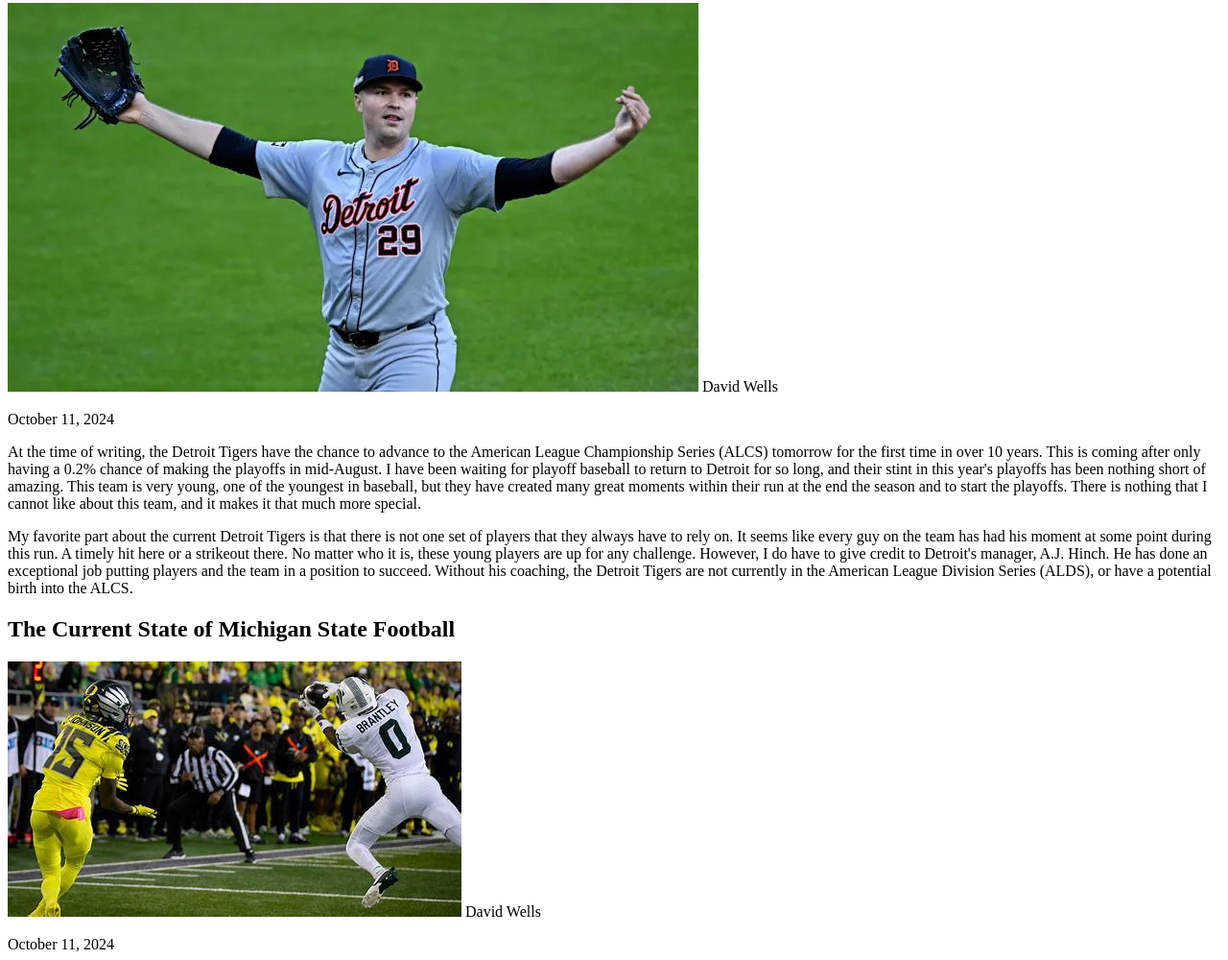
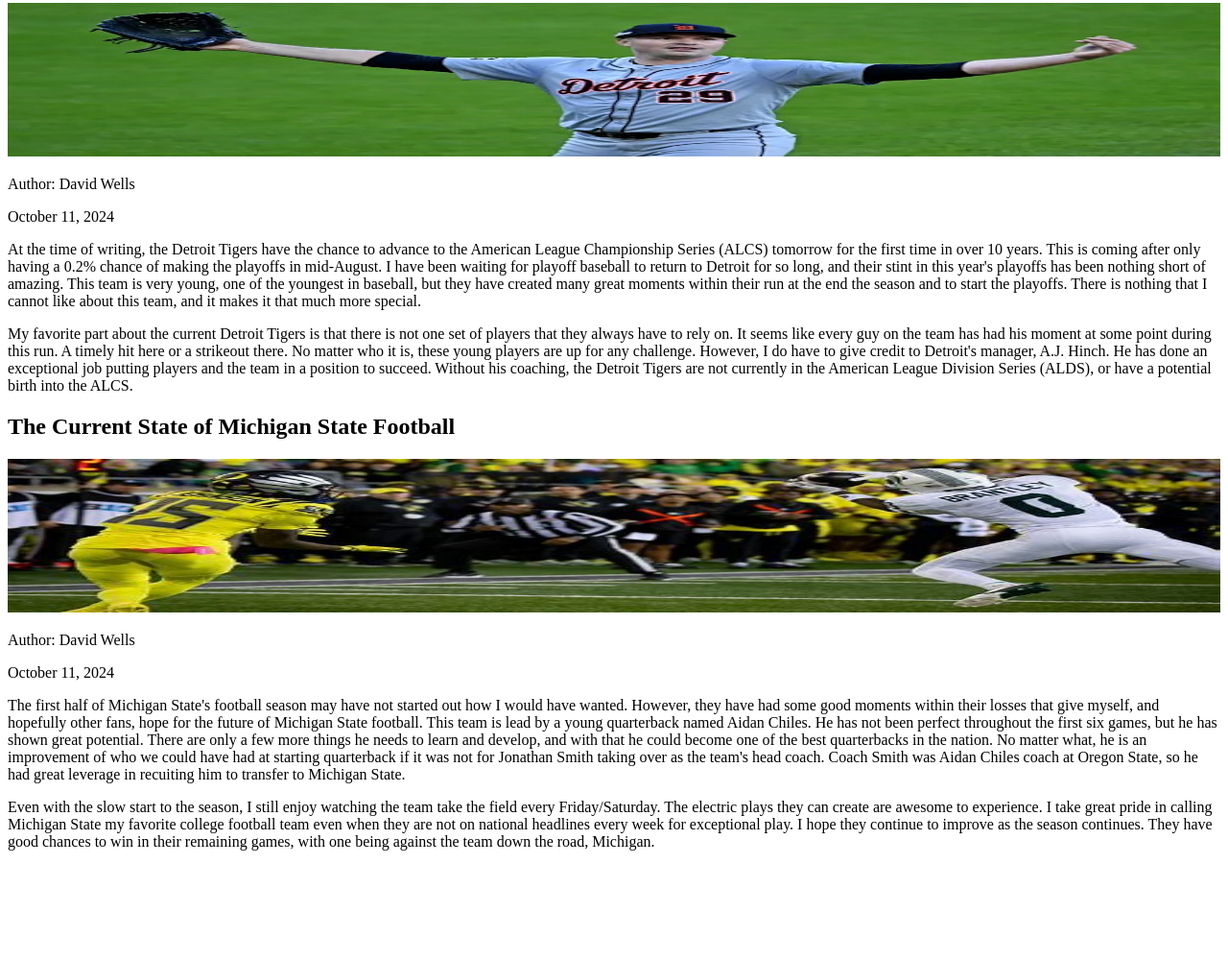
Before and after one commit to davidwells24/mi349_blog, a plain HTML site: page index.html in a window 1280 px wide. Shown: the part 232-1232 px from the top of the page at 96% size. After the commit the page ends 1134 px from the top, so only its background shows below. Drawn offline with Linux system fonts and the light colour scheme.

Commit message:
Small changes to HTML and added css for images

```diff
--- a/index.html
+++ b/index.html
@@ -4,7 +4,6 @@
     <link rel="stylesheet" href="style.css">
     <meta charset="UTF-8">
     <meta name="viewport" content="width=device-width, initial-scale=1.0">
-    <meta author="David Wells">
     <title>David's Blog</title>
 </head>
 <body>
@@ -35,9 +34,9 @@
                 The Detroit Tigers Historic Run
             </h2>
             <img src="images/tarik-skubal.png" alt="Tarik Skubal showing off to Cleveland fans after getting out of a jam in the inning.">
-            <author>
-                David Wells
-            </author>
+            <p>
+                Author: David Wells
+            </p>
             <p>
                 <time datetime="2024-10-11">
                     October 11, 2024
@@ -55,9 +54,9 @@
                 The Current State of Michigan State Football
             </h2>
             <img src="images/charles-brantley-pick.jpg" alt="Charles Brantley intercepting a pass from Dillon Gabriel in a game against Oregon.">
-            <author>
-                David Wells
-            </author>
+            <p>
+                Author: David Wells
+            </p>
             <p>
                 <time datetime="2024-10-11">
                     October 11, 2024
--- a/style.css
+++ b/style.css
@@ -9,3 +9,9 @@ a:visited {
 a:hover {
     opacity: 50%;
 }
+
+img {
+    margin: auto;
+    width: 100%;
+    height: 20vh;
+}
```
